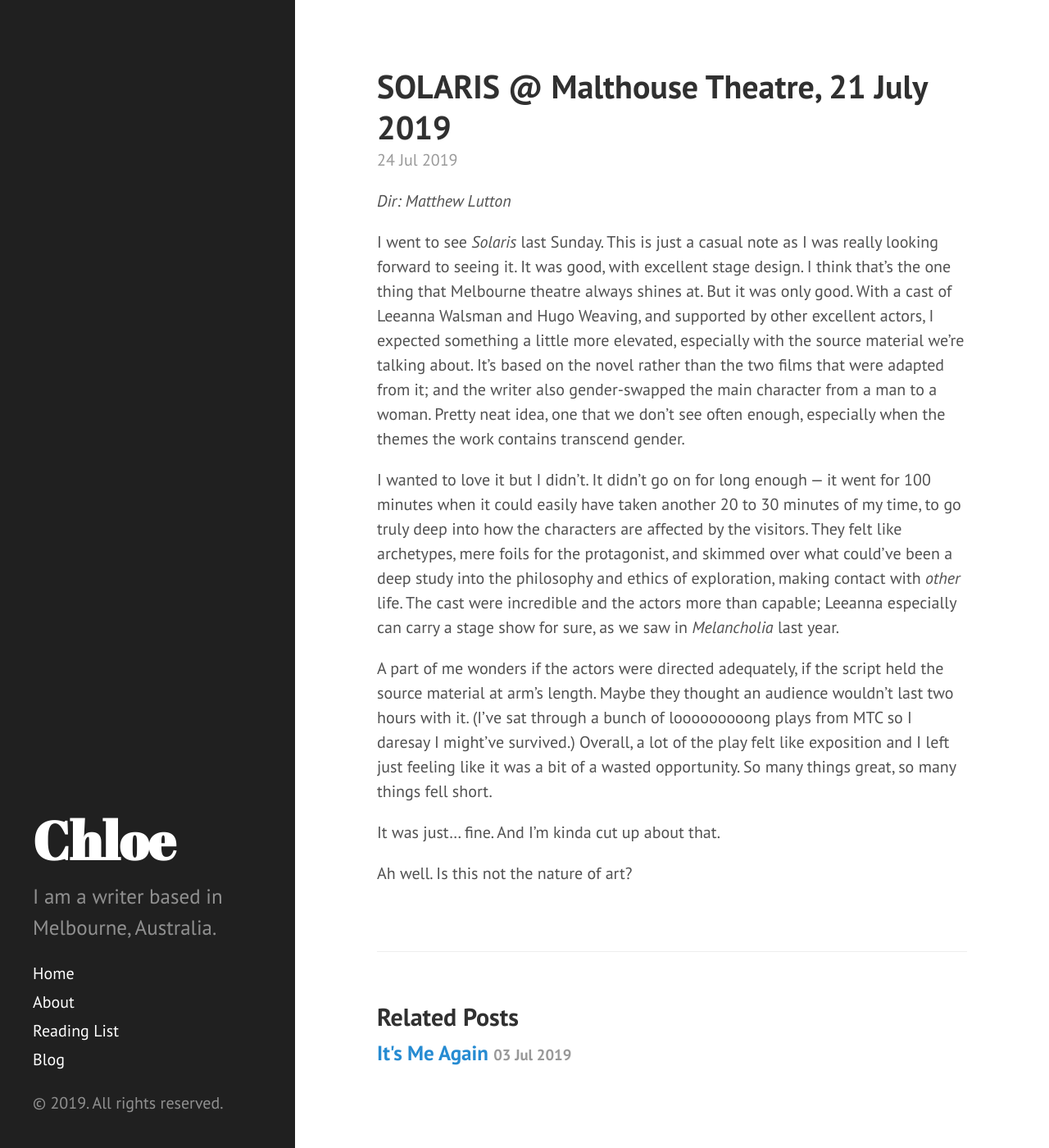
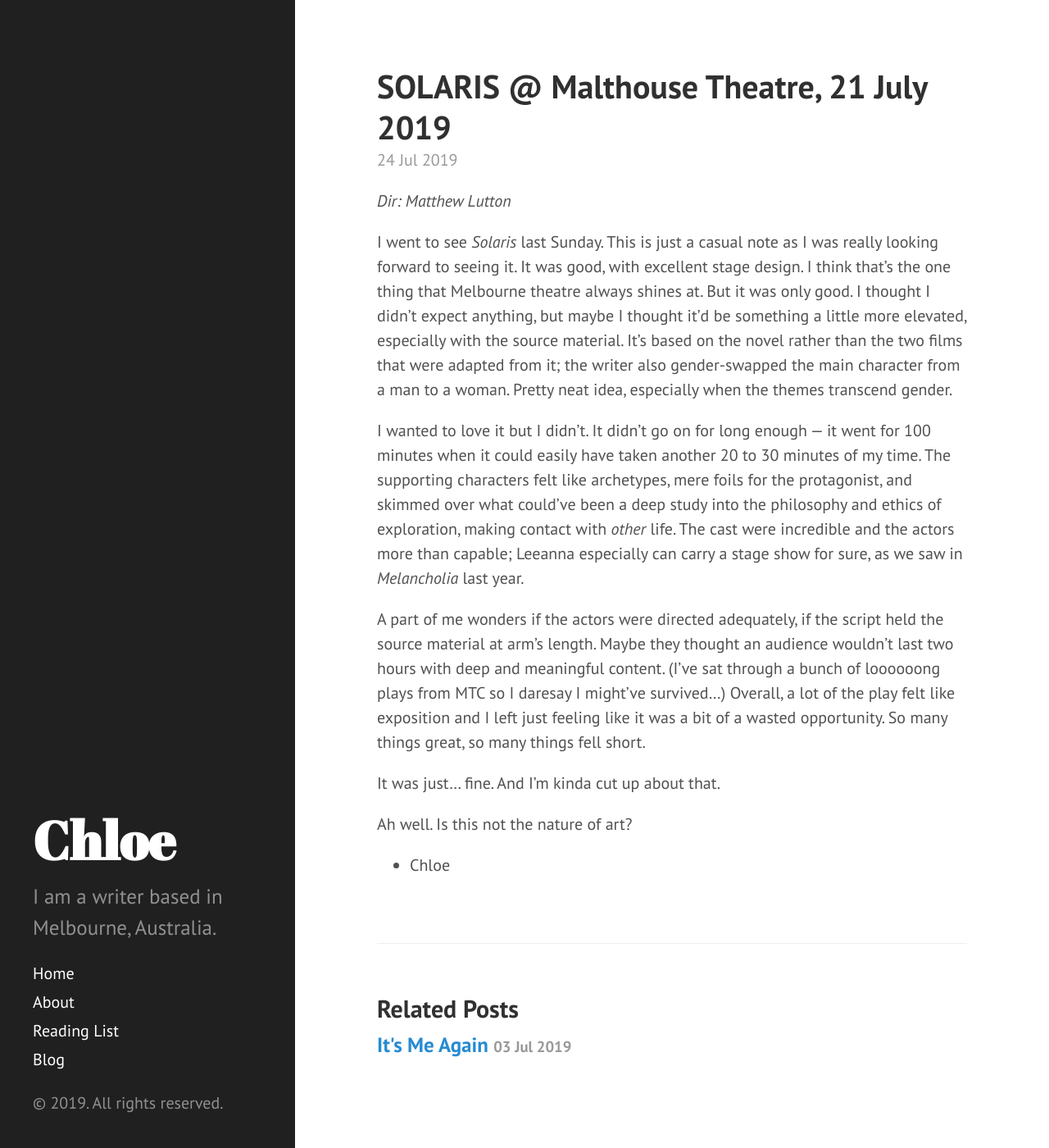
Before and after one commit to thewonglab/chloewrites_, a Jekyll site: the page built from _posts/2019-07-24-solaris-malthouse.md, in a window 1280 px wide and 1400 px high. Shown: the whole window at 82% size. Built offline with Jekyll 4.4.1, drawn with Linux system fonts in a browser that asks for light colours.

Commit message:
Update 2019-07-24-solaris-malthouse.md

```diff
--- a/_posts/2019-07-24-solaris-malthouse.md
+++ b/_posts/2019-07-24-solaris-malthouse.md
@@ -5,12 +5,14 @@ title: SOLARIS @ Malthouse Theatre, 21 July 2019
 
 *Dir: Matthew Lutton*
 
-I went to see *Solaris* last Sunday. This is just a casual note as I was really looking forward to seeing it. It was good, with excellent stage design. I think that's the one thing that Melbourne theatre always shines at. But it was only good. With a cast of Leeanna Walsman and Hugo Weaving, and supported by other excellent actors, I expected something a little more elevated, especially with the source material we’re talking about. It’s based on the novel rather than the two films that were adapted from it; and the writer also gender-swapped the main character from a man to a woman. Pretty neat idea, one that we don’t see often enough, especially when the themes the work contains transcend gender.
+I went to see *Solaris* last Sunday. This is just a casual note as I was really looking forward to seeing it. It was good, with excellent stage design. I think that's the one thing that Melbourne theatre always shines at. But it was only good. I thought I didn't expect anything, but maybe I thought it'd be something a little more elevated, especially with the source material. It’s based on the novel rather than the two films that were adapted from it; the writer also gender-swapped the main character from a man to a woman. Pretty neat idea, especially when the themes transcend gender.
 
-I wanted to love it but I didn’t. It didn’t go on for long enough — it went for 100 minutes when it could easily have taken another 20 to 30 minutes of my time, to go truly deep into how the characters are affected by the visitors. They felt like archetypes, mere foils for the protagonist, and skimmed over what could've been a deep study into the philosophy and ethics of exploration, making contact with *other* life. The cast were incredible and the actors more than capable; Leeanna especially can carry a stage show for sure, as we saw in *Melancholia* last year.
+I wanted to love it but I didn’t. It didn’t go on for long enough — it went for 100 minutes when it could easily have taken another 20 to 30 minutes of my time. The supporting characters felt like archetypes, mere foils for the protagonist, and skimmed over what could've been a deep study into the philosophy and ethics of exploration, making contact with *other* life. The cast were incredible and the actors more than capable; Leeanna especially can carry a stage show for sure, as we saw in *Melancholia* last year.
 
-A part of me wonders if the actors were directed adequately, if the script held the source material at arm's length. Maybe they thought an audience wouldn't last two hours with it. (I've sat through a bunch of looooooooong plays from MTC so I daresay I might've survived.) Overall, a lot of the play felt like exposition and I left just feeling like it was a bit of a wasted opportunity. So many things great, so many things fell short.
+A part of me wonders if the actors were directed adequately, if the script held the source material at arm's length. Maybe they thought an audience wouldn't last two hours with deep and meaningful content. (I've sat through a bunch of loooooong plays from MTC so I daresay I might've survived...) Overall, a lot of the play felt like exposition and I left just feeling like it was a bit of a wasted opportunity. So many things great, so many things fell short.
 
 It was just... fine. And I'm kinda cut up about that.
 
 Ah well. Is this not the nature of art?
+
+- Chloe
```
